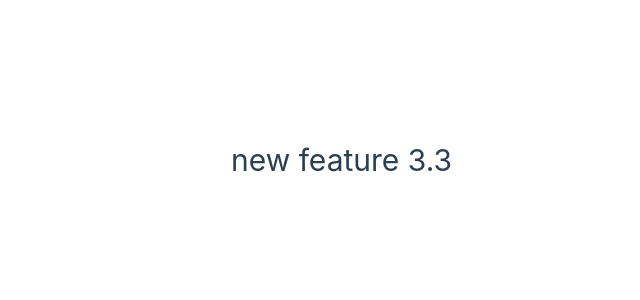
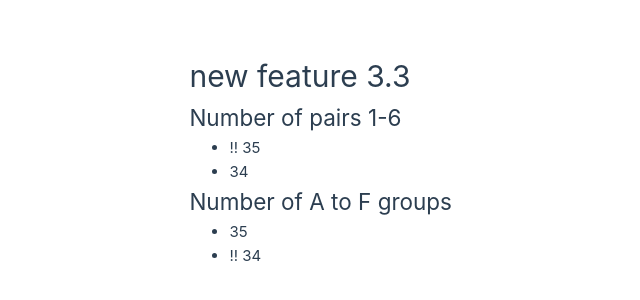
Before and after one commit to noah-00/vue3-doc, a Vue app: page / in a window 1280 px wide. Shown: the part 240-540 px from the top of the page, without its empty margins (188-828 px from the left). Built offline with nearby package versions, Linux system fonts and the light colour scheme.

Commit message:
✨ version 3.3/generic

```diff
--- /dev/null
+++ b/src/components/NewFeature3.3/GenericChild.vue
@@ -0,0 +1,18 @@
+<script setup lang="ts" generic="CN">
+type Props = {
+  classSizeList: Map<CN, number>;
+  focused: CN;
+};
+
+const props = defineProps<Props>();
+console.log(props);
+</script>
+
+<template>
+  <ul>
+    <li v-for="(value, key) in props.classSizeList" :key="key">
+      <span v-if="value[0] === focused">!!</span>
+      {{ value[1] }}
+    </li>
+  </ul>
+</template>
--- /dev/null
+++ b/src/components/NewFeature3.3/GenericParent.vue
@@ -0,0 +1,34 @@
+<script setup lang="ts">
+import { ref } from "vue";
+import GenericChild from "./GenericChild.vue";
+
+const classSizeNoInit = new Map<number, number>();
+classSizeNoInit.set(1, 35);
+classSizeNoInit.set(2, 34);
+const classSizeNo = ref(classSizeNoInit);
+console.log(classSizeNo);
+const focusedClassNo = ref(1);
+
+const classSizeCharInit = new Map<string, number>();
+classSizeCharInit.set("A", 35);
+classSizeCharInit.set("B", 34);
+const classSizeChar = ref(classSizeCharInit);
+const focusedClassChar = ref("B");
+</script>
+
+<template>
+  <section>
+    <h2>Number of pairs 1-6</h2>
+    <GenericChild
+      v-bind:classSizeList="classSizeNo"
+      v-bind:focused="focusedClassNo"
+    />
+  </section>
+  <section>
+    <h2>Number of A to F groups</h2>
+    <GenericChild
+      v-bind:classSizeList="classSizeChar"
+      v-bind:focused="focusedClassChar"
+    />
+  </section>
+</template>
--- a/src/components/NewFeature3.3/index.vue
+++ b/src/components/NewFeature3.3/index.vue
@@ -1,8 +1,10 @@
 <script setup lang="ts">
 import DefinePropsEmitType from "./definePropsEmitType.vue";
+import GenericParent from "./GenericParent.vue";
 </script>
 
 <template>
   <h1>new feature 3.3</h1>
-  <DefinePropsEmitType />
+  <!-- <DefinePropsEmitType /> -->
+  <GenericParent />
 </template>
```
